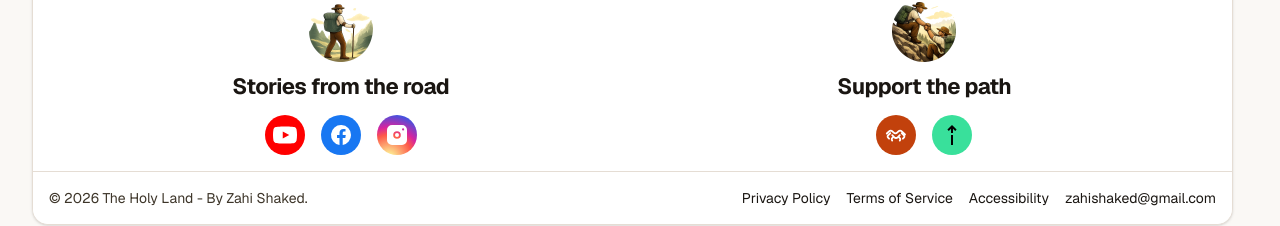
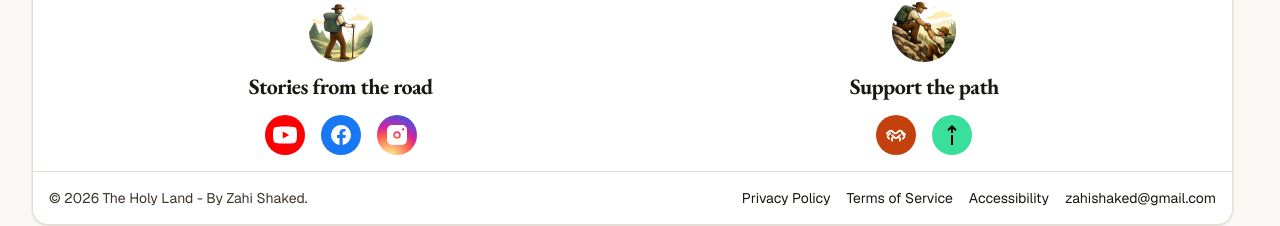
Before and after one commit to Ponzee/zahi-tours, a Next.js app: page /about in a window 1280 px wide. Shown: the part 564-790 px from the top of the page. Built offline with nearby package versions, Linux system fonts and the light colour scheme; no server answers.

Commit message:
ui(font): use EB Garamond for follow/support labels

```diff
--- a/app/globals.css
+++ b/app/globals.css
@@ -45,6 +45,10 @@ body {
 
   .font-headline {
     font-family: var(--font-cinzel-decorative), var(--font-geist-sans), system-ui, sans-serif;
+  }
+
+  .font-eb {
+    font-family: var(--font-eb-garamond), var(--font-geist-sans), system-ui, sans-serif;
   }
 }
 
--- a/app/layout.tsx
+++ b/app/layout.tsx
@@ -1,5 +1,5 @@
 import type { Metadata } from "next";
-import { Cinzel_Decorative, Geist, Geist_Mono } from "next/font/google";
+import { Cinzel_Decorative, EB_Garamond, Geist, Geist_Mono } from "next/font/google";
 import "./globals.css";
 import { CartProvider } from "@/context/CartContext";
 import Header from "@/components/Header";
@@ -27,6 +27,13 @@ const cinzelDecorative = Cinzel_Decorative({
   preload: true,
 });
 
+const ebGaramond = EB_Garamond({
+  variable: "--font-eb-garamond",
+  subsets: ["latin"],
+  display: "swap",
+  preload: true,
+});
+
 export const metadata: Metadata = {
   title: "The Holy Land - By Zahi Shaked",
   description: "Private, story-rich tours of the Holy Land with Zahi Shaked - expert guide, storyteller, and creator.",
@@ -50,7 +57,7 @@ export default function RootLayout({
   return (
     <html lang="en" className="h-full">
       <body
-        className={`${geistSans.variable} ${geistMono.variable} ${cinzelDecorative.variable} antialiased min-h-screen flex flex-col`}
+        className={`${geistSans.variable} ${geistMono.variable} ${cinzelDecorative.variable} ${ebGaramond.variable} antialiased min-h-screen flex flex-col`}
       >
         {/* Skip to main content link for screen readers */}
         <a
--- a/components/FollowSupportBlock.tsx
+++ b/components/FollowSupportBlock.tsx
@@ -17,7 +17,7 @@ export default function FollowSupportBlock() {
               className="h-[clamp(44px,5vw,64px)] w-[clamp(44px,5vw,64px)] object-contain"
               aria-hidden="true"
             />
-            <p className="mt-2 font-bold tracking-tight text-[#1a1612] text-[clamp(16px,1.8vw,22px)]">
+            <p className="mt-2 font-eb font-bold tracking-tight text-[#1a1612] text-[clamp(16px,1.8vw,22px)]">
               Stories from the road
             </p>
             <div className="mt-3 flex items-center justify-center gap-4">
@@ -85,7 +85,7 @@ export default function FollowSupportBlock() {
               className="h-[clamp(44px,5vw,64px)] w-[clamp(44px,5vw,64px)] object-contain"
               aria-hidden="true"
             />
-            <p className="mt-2 font-bold tracking-tight text-[#1a1612] text-[clamp(16px,1.8vw,22px)]">
+            <p className="mt-2 font-eb font-bold tracking-tight text-[#1a1612] text-[clamp(16px,1.8vw,22px)]">
               Support the path
             </p>
             <div className="mt-3 flex items-center justify-center gap-4">
```
